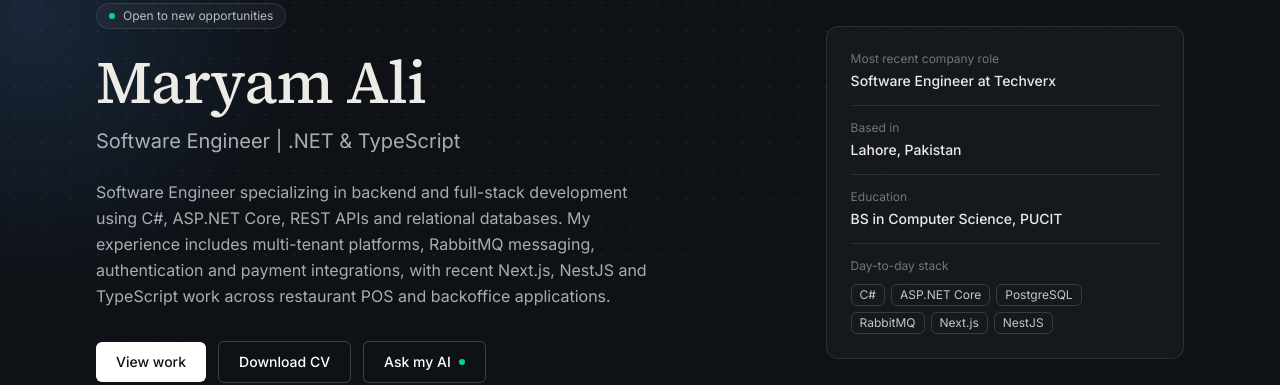
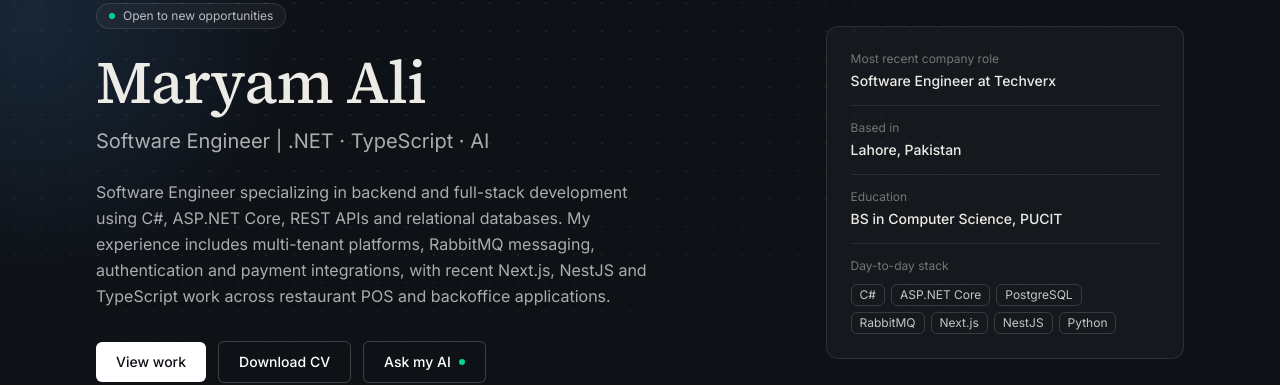
Before and after one commit to merium6/PersonalPortfolio, a Next.js app in the folder portfolio/: page / in a window 1280 px wide. Shown: the part 152-537 px from the top of the page. Built offline with nearby package versions, Linux system fonts and the light colour scheme.

Commit message:
feat: update title to include AI, add Python to hero stack
Co-Authored-By: Claude Sonnet 4.6 <noreply@anthropic.com>

```diff
--- a/portfolio/src/components/Hero.tsx
+++ b/portfolio/src/components/Hero.tsx
@@ -1,7 +1,7 @@
 import OpenChatButton from "@/components/OpenChatButton";
 import { profile } from "@/data/profile";
 
-const stack = ["C#", "ASP.NET Core", "PostgreSQL", "RabbitMQ", "Next.js", "NestJS"];
+const stack = ["C#", "ASP.NET Core", "PostgreSQL", "RabbitMQ", "Next.js", "NestJS", "Python"];
 
 export default function Hero() {
   const current = profile.experience[0];
--- a/portfolio/src/data/profile.ts
+++ b/portfolio/src/data/profile.ts
@@ -1,6 +1,6 @@
 export const profile = {
   name: "Maryam Ali",
-  title: "Software Engineer | .NET & TypeScript",
+  title: "Software Engineer | .NET · TypeScript · AI",
   location: "Lahore, Pakistan",
   email: "mariyamali1623@gmail.com",
   phone: "+92 327 4756937",
```
